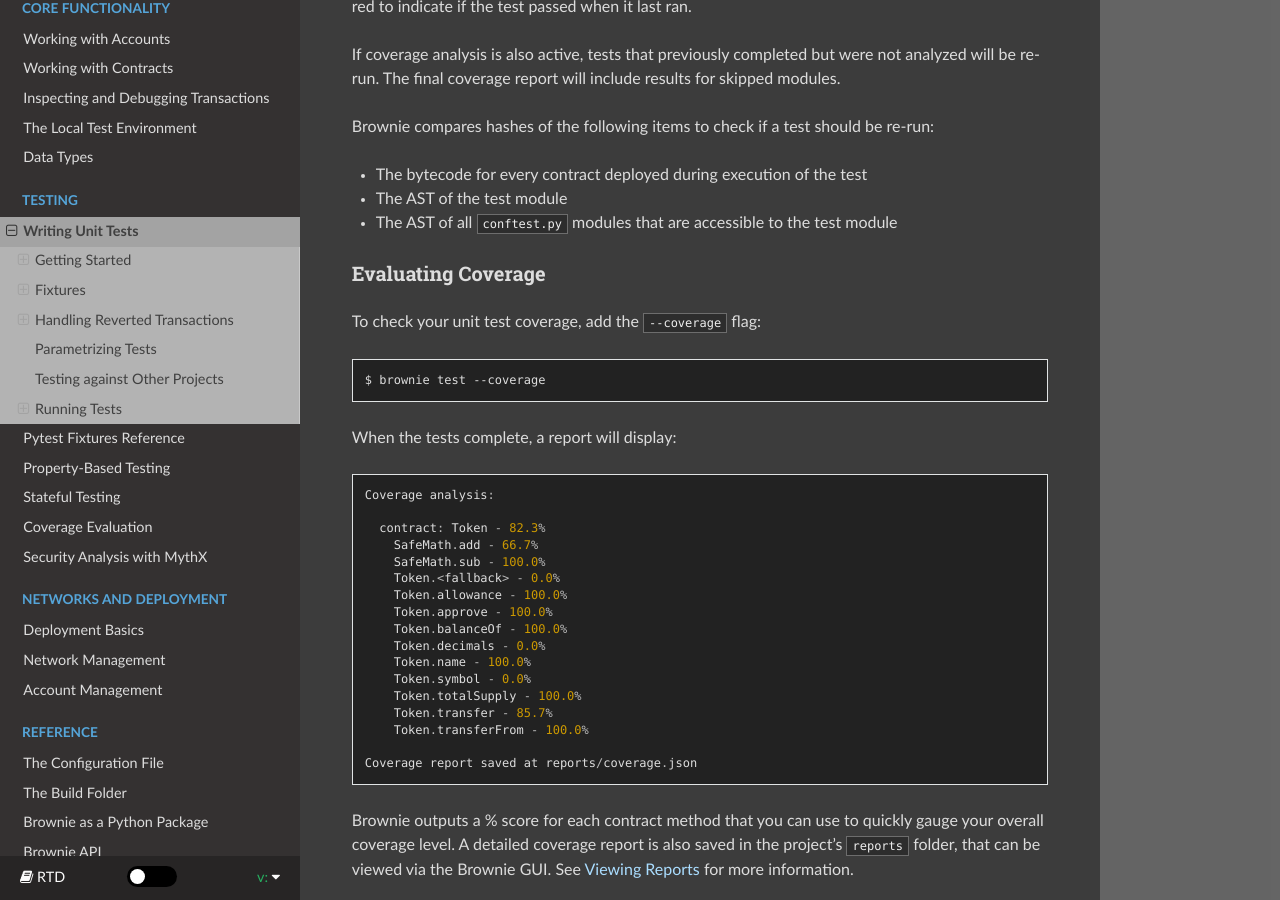
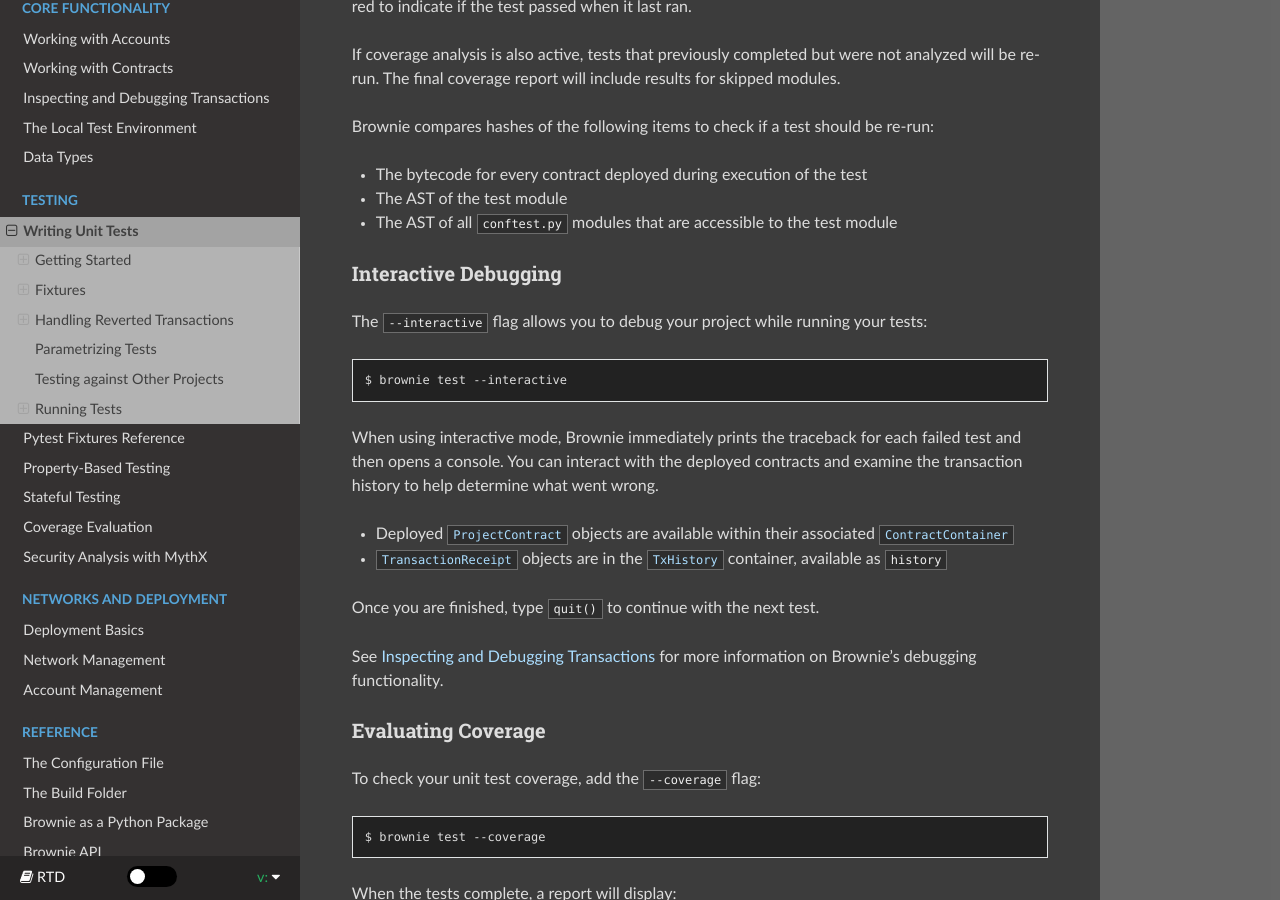
Before and after one commit to eth-brownie/brownie, a Sphinx documentation site: the page built from docs/tests-pytest-intro.rst, in a window 1280 px wide and 900 px high, scrolled down 7692 px. Built offline with Sphinx 7.4.7 and the Read the Docs theme 2.0.0, drawn with Linux system fonts in a browser that asks for light colours.

Commit message:
doc: add section on interactive debugging during testing

```diff
--- a/docs/core-transactions.rst
+++ b/docs/core-transactions.rst
@@ -4,7 +4,7 @@
 Inspecting and Debugging Transactions
 =====================================
 
-Each time your perform a transaction you are returned a :func:`TransactionReceipt <brownie.network.transaction.TransactionReceipt>`. This object contains all relevant information about the transaction, as well as various methods to aid in debugging.
+Each time you perform a transaction you are returned a :func:`TransactionReceipt <brownie.network.transaction.TransactionReceipt>`. This object contains all relevant information about the transaction, as well as various methods to aid in debugging.
 
 .. code-block:: python
 
--- a/docs/tests-pytest-intro.rst
+++ b/docs/tests-pytest-intro.rst
@@ -358,6 +358,24 @@
 * The AST of the test module
 * The AST of all ``conftest.py`` modules that are accessible to the test module
 
+Interactive Debugging
+---------------------
+
+The ``--interactive`` flag allows you to debug your project while running your tests:
+
+::
+
+    $ brownie test --interactive
+
+When using interactive mode, Brownie immediately prints the traceback for each failed test and then opens a console. You can interact with the deployed contracts and examine the transaction history to help determine what went wrong.
+
+* Deployed :func:`ProjectContract <brownie.network.contract.ProjectContract>` objects are available within their associated :func:`ContractContainer <brownie.network.contract.ContractContainer>`
+* :func:`TransactionReceipt <brownie.network.transaction.TransactionReceipt>` objects are in the :func:`TxHistory <brownie.network.state.TxHistory>` container, available as ``history``
+
+Once you are finished, type ``quit()`` to continue with the next test.
+
+See :ref:`Inspecting and Debugging Transactions <core-transactions>` for more information on Brownie's debugging functionality.
+
 Evaluating Coverage
 -------------------
 
```
